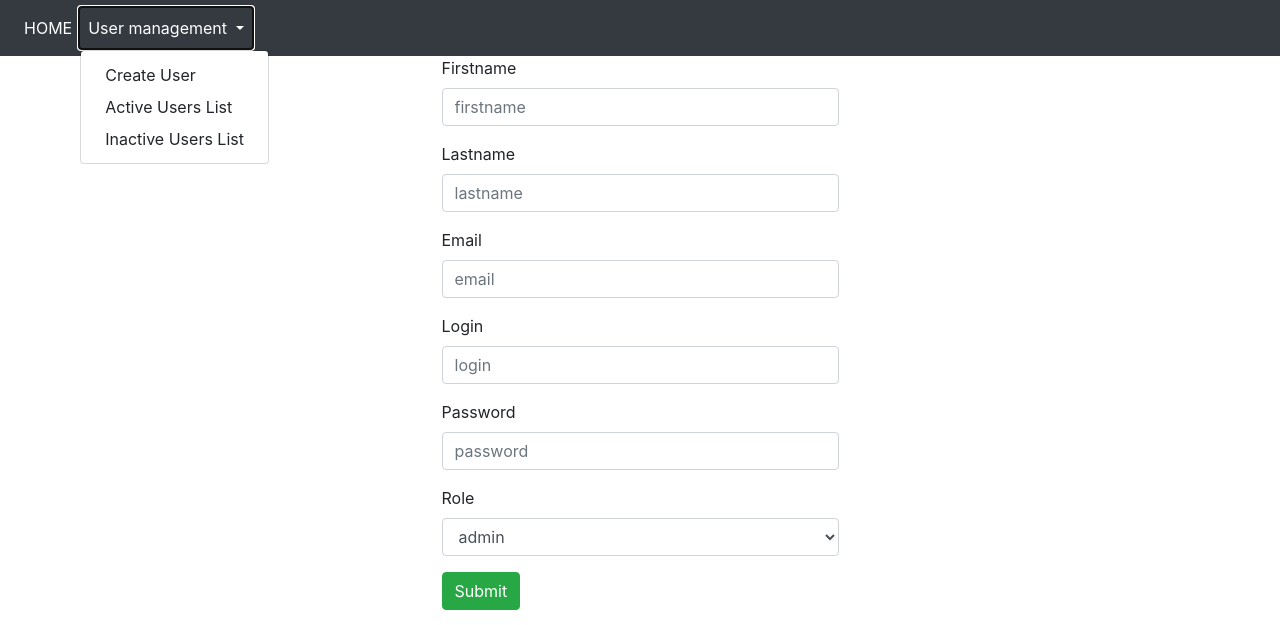
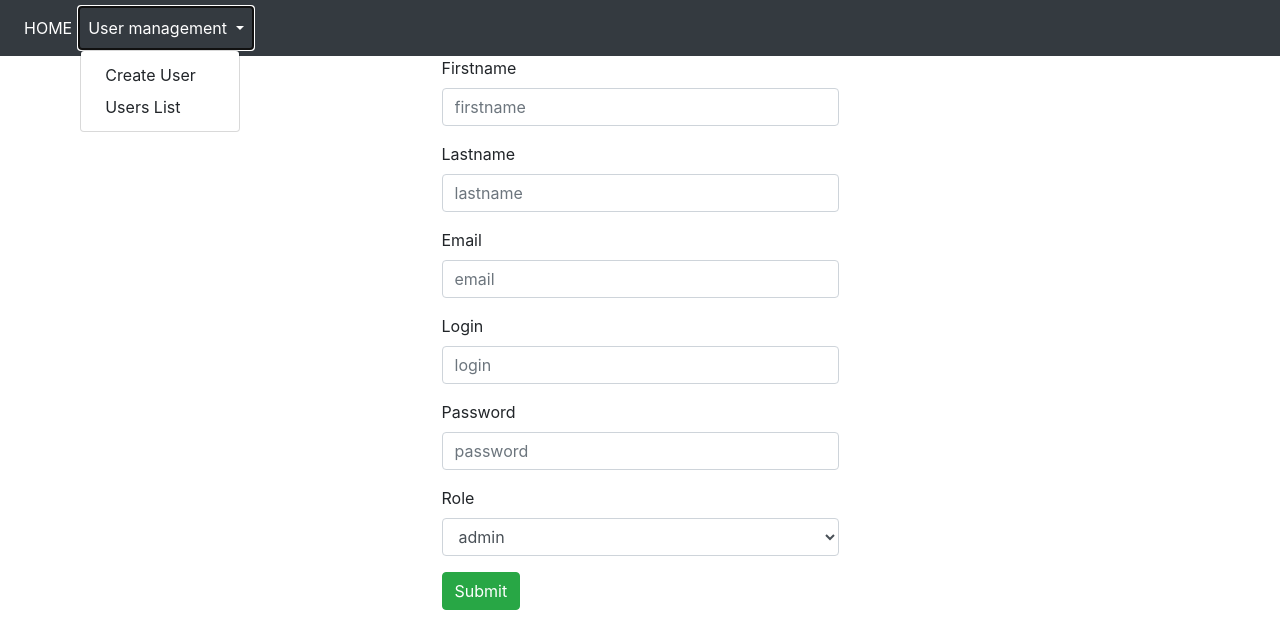
Before and after one commit to mehalyna/Ch-117-Python-Project-ITA, a Flask app: page /create_user in a window 1280 px wide, after a click on "User management". Shown: the top 625 px of the page. Run offline with Flask 2, Linux system fonts and the light colour scheme; some libraries are stand-ins or nearby versions.

Commit message:
refactor user list

```diff
--- a/admin/app.py
+++ b/admin/app.py
@@ -27,15 +27,9 @@ def start_page():
     return render_template('index.html')
 
 
-@app.route('/active_users_list')
-def get_active_users_list():
-    users = User.objects(status='active')
-    return render_template('users_list.html', users=users)
-
-
-@app.route('/inactive_users_list')
-def get_inactive_users_list():
-    users = User.objects(status='inactive')
+@app.route('/users_list')
+def get_users_list():
+    users = User.objects.order_by('email', 'status')
     return render_template('users_list.html', users=users)
 
 
@@ -53,7 +47,7 @@ def create_user():
             user.status = 'active'
             user.save()
             flash('User successfully created', 'success')
-            return redirect(url_for('get_active_users_list'))
+            return redirect(url_for('get_users_list'))
         except Exception as e:
             print("Something went wrong!")
             traceback.print_exc()
@@ -79,11 +73,11 @@ def update_user(_id: str):
                         role=role, status=status)
 
             flash('User successfully updated', 'success')
-            return redirect(url_for('get_active_users_list'))
+            return redirect(url_for('get_users_list'))
     except Exception as e:
         print('Something went wrong!')
         traceback.print_exc()
-        return redirect(url_for('get_active_users_list'))
+        return redirect(url_for('get_users_list'))
     return render_template('update_user.html', user=user, form=form)
 
 
@@ -93,11 +87,11 @@ def delete_user(_id: str):
         user = User.objects.get(id=ObjectId(_id), status='active')
         user.update(status='inactive')
         flash('User successfully deleted', 'danger')
-        return redirect(url_for('get_active_users_list'))
+        return redirect(url_for('get_users_list'))
     except Exception as e:
         print('Something went wrong!')
         traceback.print_exc()
-        return redirect(url_for('get_active_users_list'))
+        return redirect(url_for('get_users_list'))
 
 
 @app.route('/restore_user/<string:_id>')
@@ -106,11 +100,11 @@ def restore_user(_id: str):
         user = User.objects.get(id=ObjectId(_id), status='inactive')
         user.update(status='active')
         flash('User successfully restored', 'success')
-        return redirect(url_for('get_active_users_list'))
+        return redirect(url_for('get_users_list'))
     except Exception as e:
         print('Something went wrong!')
         traceback.print_exc()
-        return redirect(url_for('get_active_users_list'))
+        return redirect(url_for('get_users_list'))
 
 
 if __name__ == '__main__':
--- a/admin/templates/base.html
+++ b/admin/templates/base.html
@@ -19,8 +19,7 @@
             </a>
             <div class="dropdown-menu" aria-labelledby="navbarDropdown">
               <a class="dropdown-item" href="{{ url_for('create_user') }}">Create User</a>
-              <a class="dropdown-item" href="{{ url_for('get_active_users_list') }}">Active Users List</a>
-              <a class="dropdown-item" href="{{ url_for('get_inactive_users_list') }}">Inactive Users List</a>
+              <a class="dropdown-item" href="{{ url_for('get_users_list') }}">Users List</a>
             </div>
           </li>
         </ul>
```
